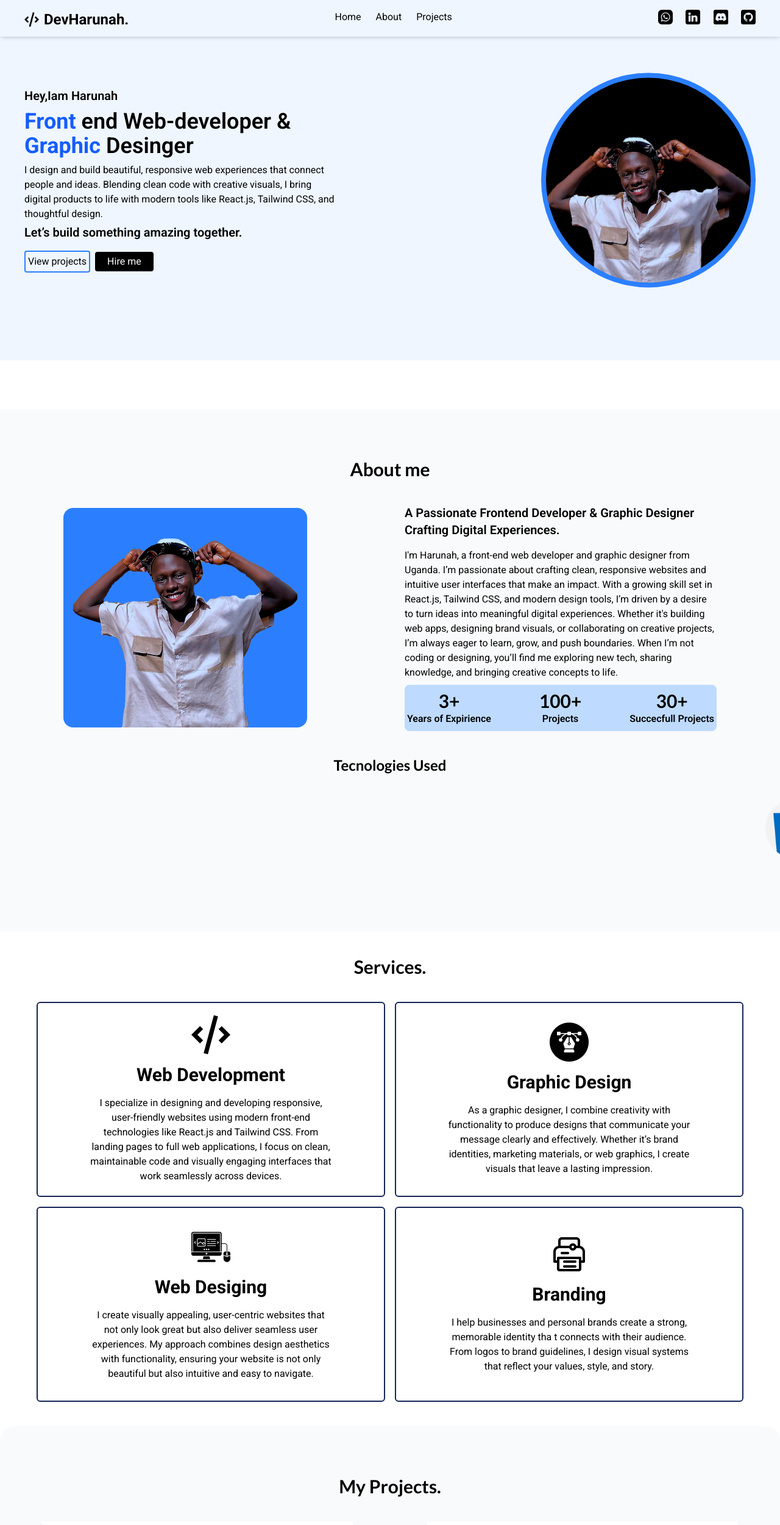
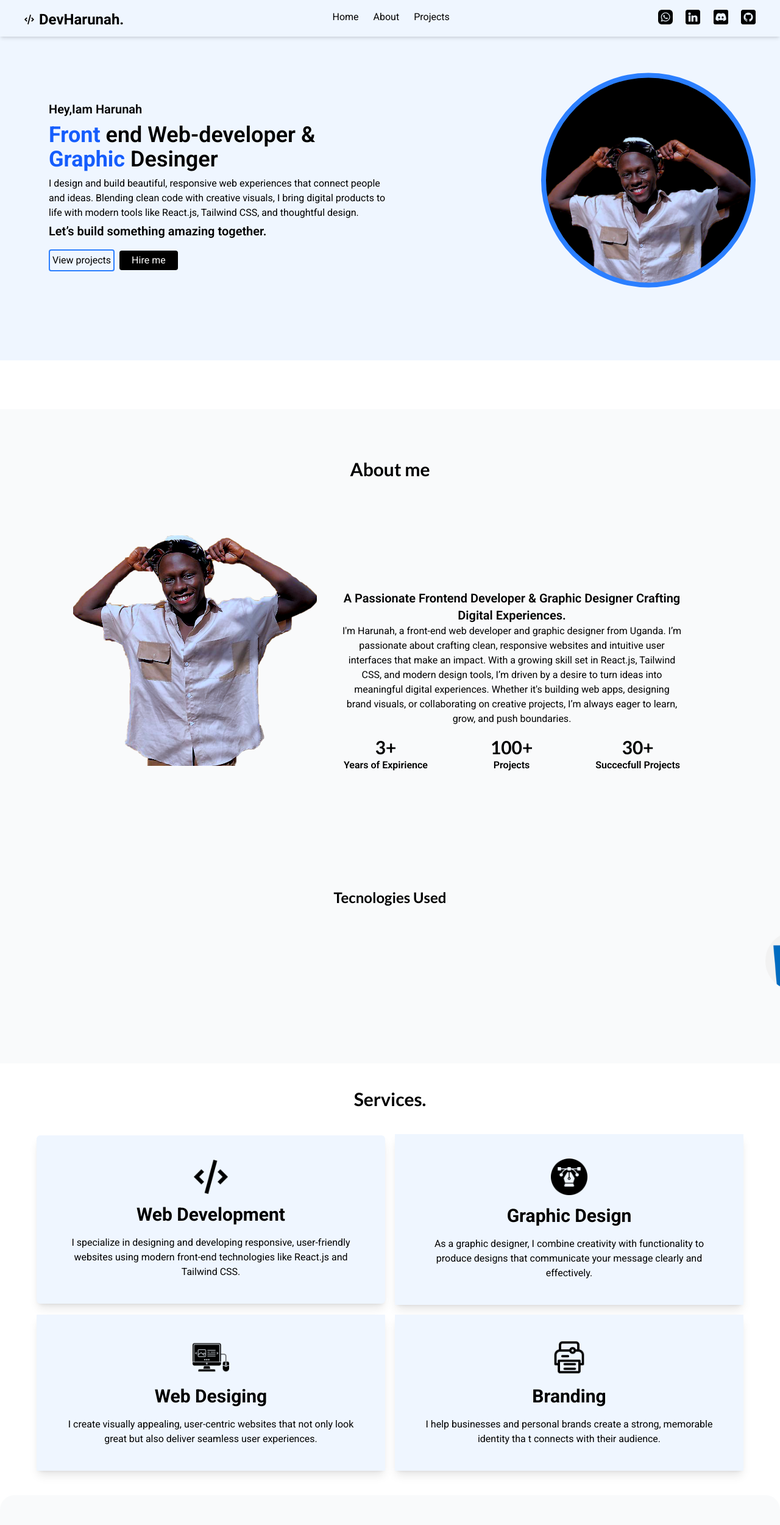
Before and after one commit to devharunah/Harunah-portfolio, a React (Vite) app: page / in a window 1280 px wide. Shown: the top 2501 px of the page at 61% size. Built offline with nearby package versions, Linux system fonts and the light colour scheme.

Commit message:
update after a month

```diff
--- a/index.html
+++ b/index.html
@@ -21,6 +21,7 @@
   html{
     scroll-behavior: smooth;
     transition: 250ms ease-in-out;
+
   }
  </style>
   <body   style="font-family: roboto;"  >
--- a/src/About.jsx
+++ b/src/About.jsx
@@ -13,25 +13,20 @@ const About = ()=>{
             <div  className="flex justify-center mb-10"  >
                 <h1 style={{fontFamily:"lato"}} className="text-3xl font-bold"   >About me</h1>
             </div>
-               <div  className="flex  justify-center max-md:flex-col items-center    "  >
-                    <div   className="w-100 h-90 bg-blue-500 p-4  rounded-2xl overflow-hidden"      >
-                    <img className="w-full  relative bottom-40 " src={harunahimg}  alt="" />
-                    </div>
-                    <div  className="ml-40 max-xsm:ml-4 max-xmd: " >
-                        <h1 className="font-semibold text-xl w-128 max-md:mt-4 max-xsm:w-80 max-xsm:text-center max-xmd:text-center max-xmd:w-80  "  >A Passionate Frontend Developer & Graphic Designer Crafting Digital Experiences.</h1>
-                        <div  >
-                        <p className="flex w-128 mt-4 max-md:text-center max-md:w-80 "  >
+               <div  className="flex  justify-center  max-md:flex-col items-center"  >
+                    <img className="w-100 hidden sm:block relative bottom-40 " src={harunahimg}  alt="" />
+                    <div >
+                        <div className=" sm:w-[50vw]  px-10" >
+                        <h1 className="font-semibold text-xl text-center "  >A Passionate Frontend Developer & Graphic Designer Crafting Digital Experiences.</h1>
+                        <p className="text-center  " >
                         I'm Harunah, a front-end web developer and graphic designer from Uganda.
                         I’m passionate about crafting clean,
                          responsive websites and intuitive user interfaces that make an impact.
 With a growing skill set in React.js, Tailwind CSS, and modern design tools, I’m driven by a desire to turn ideas into
  meaningful digital experiences. Whether it's building web apps, designing brand visuals, or collaborating on
  creative projects, I’m always eager to learn, grow, and push boundaries.
-When I’m not coding or designing, you’ll find me exploring new tech, sharing knowledge, and bringing creative
- concepts to life.
                             </p>
-                        </div>
-                            <div  className="flex bg-blue-200 py-2 px-1 mt-2 justify-between    rounded-lg"  >
+                            <div  className="flex   py-2 px-1 mt-2 justify-between    rounded-lg"  >
                             <div  className="flex flex-col items-center" >
                                     <h1 style={{fontFamily:"lato"}}  className="font-bold text-3xl"  >3+</h1>
                                     <p  className="font-semibold" >Years of Expirience </p>
@@ -45,17 +40,18 @@ When I’m not coding or designing, you’ll find me exploring new tech, sharing
                                     <p  className="font-semibold" >Succecfull Projects </p>
                                 </div>
                             </div>
+                        </div>
+
                     </div>
                </div>
                <div className="mt-10   "  >
-                <div  className="flex justify-center items-center max-xsm:hidden  "   >
+                <div  className=" justify-center items-center hidden md:flex  "   >
                 <h1 style={{fontFamily:'lato'}} className="font-bold text-2xl">Tecnologies Used </h1>
                 </div>
-                <div className="flex  justify-between px-6  my-10 overflow-hidden  max-xsm:hidden  "  >
-                    <div className="flex items-center animate-scroll justify-between  w-full  "   >
-                    <div className="items-center flex flex-col  mr-6   "  >
+                <div className="hidden md:flex  justify-between px-6  items-center my-10 overflow-hidden   "  >
+                    <div className="hidden items-center animate-scroll justify-between md:flex w-[100vw]  "   >
+                    <div className="items-center  flex-col  mr-6   "  >
                                 <img  className="w-24 object-contain  " src={cssimage} alt="" />
-
                                 </div>
                                 <div className="items-center flex flex-col w-24 h-24 ml-6   "  >
                                 <img  className="object-contain  " src={javascriptimage} alt="" />
--- a/src/Frequnently.jsx
+++ b/src/Frequnently.jsx
@@ -40,13 +40,14 @@ const Frequnently = ()=>{
         <div  className="mt-15 px-10 bg-gray-50 py-20 items-center flex  justify-center"  >
         <div  className="flex   max-sm:items-center max-sm:justify-center max-sm:flex-col "  >
         <div >
-            <h1 style={{fontFamily:"lato"}} className="font-bold text-3xl  max-xsm:text-center "  >Any Quetions ?</h1>
-            <h1 style={{fontFamily:"lato"}} className="font-bold text-3xl  max-xsm:text-center  "  >I gat you</h1>
-            <p  className="w-100  mt-4 max-xsm:text-center max-xsm:w-80 "  >
+            <h1 style={{fontFamily:"lato"}} className="font-bold text-3xl  text-center "  >Any Quetions ?</h1>
+            <h1 style={{fontFamily:"lato"}} className="font-bold text-3xl  text-center  "  >I gat you</h1>
+            <div className="text-center"   >
+            <p  className=" mt-4 max-xsm:text-center  "  >
             Have questions? I’ve put together some of the most common inquiries about my services, skills,
-             and workflow. Whether you’re curious about the tools I use, how I work with
-            clients, or how to start a project with me — you’ll find quick answers here.
+             and workflow.
             </p>
+            </div>
                 <div className="flex  items-center mt-2"  >
                 <p  className="font-semibold max-xsm:text-center  text-blue-500  cursor-pointer "  > <a href={whatsappLink}  >More FAQs on WhatsApp</a> </p>
                 <img className="w-5 ml-4" src={rightarrow}  alt="" />
--- a/src/landing.jsx
+++ b/src/landing.jsx
@@ -7,6 +7,8 @@ import logo from "../public/images/coding_722148.png"
 import { useNavigate } from "react-router-dom"
 import Hammenue from "./Hambugermenu"
 import { useEffect, useState } from "react"
+
+
 const Hero = ()=>{
   const navigate = useNavigate()
   const handlenaviagte = ()=>{
@@ -31,15 +33,20 @@ const Hero = ()=>{
   },[ ]);
     return(
         <div>
-          <div className=  {` flex justify-between fixed w-full  py-1 shadow-md z-50 transition-all  px-10 pt-4  ${scrolled ?  "bg-white" : "bg-transparent text-black" } ` }     >
-
-            <div  className="flex items-center mb-2"  >
-              <img className="w-6 max-vsm:w-4 max-vsm:hidden   mr-2" src={logo} alt="" />
-            <h1 className="font-bold text-2xl   max-vsm:text-xl">    <a href={'/'}> DevHarunah.</a> </h1>
+          <div className=  {` flex justify-between fixed w-full  py-1 shadow-md z-50 transition-all  px-10 pt-4  ${scrolled ?  "bg-white" : "bg-transparent text-black" } ` }>
+            <div  className=" justify-between flex w-full mb-2 sm:w-auto "  >
+              <div className="flex items-center"  >
+                <div>
+                <img className="w-[1em] max-vsm:w-4 max-vsm:hidden   mr-2" src={logo} alt="" />
+                </div>
+              <h1 className="text-xl font-bold sm:text-2xl">    <a href={'/'}> DevHarunah.</a> </h1>
+              </div>
+            <div>
             <Hammenue  />
             </div>
+            </div>
 
-            <div className="not-firs max-xsm:hidden  "  >
+            <div className="hidden md:flex  "  >
                 <ul className="flex justify-between  " >
                     <li   className="mr-6" >  <a href="/"> Home  </a>  </li>
                     <li onClick={aboutnavigate} className="mr-6"  >   About  </li>
@@ -47,37 +54,36 @@ const Hero = ()=>{
                 </ul>
             </div>
 
-            <div  className="flex justify-between w-40 max-xsm:hidden max-xmd:hidden"  >
+            <div  className=" justify-between w-40 hidden sm:flex "  >
             <div>
             <a href={whatsappLink}>
-            <img className="w-6" src={whatsapp}  alt="" />
+            <img className="w-[1.5em]" src={whatsapp}  alt="" />
             </a>
           </div>
 
           <div>
             <a href="https://www.linkedin.com/in/kakooza-harunah-701882350/">
-            <img className="w-6" src={linkdein}  alt="" />
+            <img className="w-[1.5em]" src={linkdein}  alt="" />
             </a>
           </div>
           <div>
             <a href="https://discord.com/channels/@me">
-            <img className="w-6" src={discord}  alt="" />
+            <img className="w-[1.5em]" src={discord}  alt="" />
             </a>
           </div>
           <div>
             <a href="https://github.com/devharunah">
-            <img className="w-6" src={githubfrom}  alt="" />
+            <img className="w-[1.5em]" src={githubfrom}  alt="" />
             </a>
           </div>
 
             </div>
           </div>
-          <div className="flex  bg-blue-50  justify-between  items-center   py-10 max-xsm:flex-col max-vsm:px-12  px-10 "   >
-
-            <div >
-                <h2 className="font-semibold text-xl  max-sm:text-lg max-sm:text-green max-xsm:text-center max-sm:mt-10 "  >Hey,Iam Harunah</h2>
-                <h1 className="font-semibold text-4xl  mt-2  w-128 max-md:text-3xl max-md:w-100 max-sm:w-90 max-sm:text-3xl max-xsm:text-center  "  > <span  className="text-blue-600 font-bold"  >Front</span> end Web-developer &   <span className="text-blue-600 font-bold"   >Graphic</span> Desinger  </h1>
-                <p className="w-128  mt-2 max-md:w-80 max-xsm:text-center max-xmd:w-60"   >
+          <div className="sm:flex  bg-blue-50  justify-between  items-center   py-10 max-xsm:flex-col max-vsm:px-12  px-10 "   >
+            <div className="text-center sm:text-left pt-5  sm:w-[50vw] sm:px-10" >
+                <h2 className="font-semibold text-xl  max-sm:text-lg max-sm:text-green max-xsm:text-center max-sm:mt-10 max-md:text-center "  >Hey,Iam Harunah</h2>
+                <h1 className="font-semibold text-4xl  mt-2   max-md:text-3xl  max-sm:text-3xl max-xsm:text-center  "  > <span  className="text-blue-600 font-bold"  >Front</span> end Web-developer &   <span className="text-blue-600 font-bold"   >Graphic</span> Desinger  </h1>
+                <p className="  mt-2"   >
                 I design and build beautiful, responsive web experiences that connect people and ideas.
                  Blending clean code with creative visuals, I bring digital products to life with
                  modern tools like React.js, Tailwind CSS, and thoughtful design.
@@ -96,10 +102,11 @@ const Hero = ()=>{
                         </button>
                      </div>
             </div>
+            <div className="flex justify-center"  >
             <div  style={{clipPath:"circle()"}}  className="w-88  max-xsm:w-80  relative  bg-blue-500 p-2   " >
               <img style={{clipPath:"circle()"}} className="relative w-full   " src={harunahimg} alt="" />
             </div>
-
+            </div>
           </div>
 
         </div>
--- a/src/projects.jsx
+++ b/src/projects.jsx
@@ -17,16 +17,17 @@ const Projects = ()=>{
             <div className='flex justify-center mb-10  '   >
                 <h1 style={{fontFamily:"lato"}} className='font-bold text-3xl'  >My Projects.</h1>
             </div>
-            <div className='flex justify-center '   >
-            <div className='grid grid-cols-2 max-md:flex  max-md:flex-col   max-xsm:flex-col max-xsm:items-center  max-xsm:overflow-x-hidden  max-xsm:gap-10 gap-30 '   >
-            <div className='bg-white w-128  max-xsm:w-90  py-2 shadow-md '  >
-            <div  className='w-full h-60    ' >
+            <div className='flex justify-center px-10 '   >
+            <div className='grid grid-cols-1 sm:grid-cols-2 gap-10 '   >
+
+            <div className='bg-white w-auto   py-2 shadow-md '  >
+            <div  className='w-full h-60 ' >
             <img className='w-full rounded-xl object-fit' src={marieconcepts}   alt="" />
             </div>
             <div className='flex flex-col px-2 items-center justify-center ' >
-            <div  >
+            <div className='md:mt-12'  >
                 <h1 className='font-bold text-lg text-center '  >Graphic Desing Agency website</h1>
-                <p  className='max-xsm:w-80 text-center'    >
+                <p  className='text-center'    >
                 I designed and developed a brand identity and visual system for a creative Graphic
                  Design Agency. The project focused on creating a modern, bold, and versatile brand
                   that appeals to a wide
@@ -51,14 +52,14 @@ const Projects = ()=>{
 
 
          </div>
-         <div className='bg-white w-128  max-xsm:w-90  py-2 shadow-md '  >
+         <div className='bg-white w-auto  py-2 shadow-md '  >
             <div  className='w-full h-60' >
             <img className='w-full rounded-xl object-fit' src={derimaticweb}   alt="" />
             </div>
             <div className='flex flex-col px-2 items-center justify-center ' >
-            <div  >
-                <h1 className='font-bold text-lg max-xsm:text-center '  >DJ Portfolio Website</h1>
-                <p className='max-xsm:text-center  max-xsm:w-80 '    >
+            <div className='sm:mt-10' >
+                <h1 className='font-bold text-lg text-center  md:mt-10 '  >DJ Portfolio Website</h1>
+                <p className='text-center '    >
                 I designed and developed a dynamic portfolio website for a DJ, aimed at showcasing their music,
                 events, and personal brand. The project focused on creating a bold, energetic, and interactive user
                  experience that reflects the DJ’s unique style and vibe.
@@ -80,14 +81,15 @@ const Projects = ()=>{
 
 
          </div>
-         <div className='bg-white w-128 max-xsm:w-90   py-2 shadow-md '  >
+         <div className='bg-white w-auto py-2 shadow-md '  >
             <div  className='w-full h-60' >
             <img className='w-full rounded-xl object-fit' src={newswebsite}   alt="" />
             </div>
             <div className='flex flex-col px-2 items-center justify-center ' >
             <div  >
-                <h1 className='font-bold text-lg max-xsm:text-center  '  >Forex & Bitcoin News Website</h1>
-                <p  className='max-xsm:text-center max-xsm:w-80'  >
+                <h1 className='font-bold text-lg text-center md:mt-10
+                 '  >Forex & Bitcoin News Website</h1>
+                <p  className='text-center '  >
                 I created a modern news website dedicated to providing real-time updates and insights on
                 Forex and Bitcoin markets. The goal was to deliver financial content in a clean, organized, and
                  user-friendly layout, making complex market information
@@ -110,14 +112,14 @@ const Projects = ()=>{
 
 
          </div>
-         <div className='bg-white w-128 max-xsm:w-90    py-2 shadow-md '  >
+         <div className='bg-white w-auto  py-2 shadow-md '  >
             <div  className='w-full h-60' >
             <img className='w-full rounded-xl object-fit' src={fantasy_gadets}   alt="" />
             </div>
             <div className='flex flex-col px-2 items-center justify-center ' >
             <div  >
-                <h1 className='font-bold text-lg max-xsm:text-center'  >Electron E-Commerce Website</h1>
-                <p className='max-xsm:w-80 max-xsm:text-center'   >
+                <h1 className='font-bold text-lg text-center md:mt-10 '  >Electron E-Commerce Website</h1>
+                <p className=' text-center'   >
                 I designed and developed a unique e-commerce website dedicated to selling electrons — a creative
                  concept built to showcase both technical web skills and imaginative digital branding. The project
                  combined clean design, smooth user experience, and humor to
--- a/src/services.jsx
+++ b/src/services.jsx
@@ -8,52 +8,50 @@ const Services = ()=>{
         <div className="flex justify-center"  >
             <h1 style={{fontFamily:'lato'}} className="font-bold text-3xl"  >Services.</h1>
         </div>
-            <div className="grid grid-cols-2 gap-4 max-md:flex max-md:flex-col  px-15 py-10  max-xsm:px-10 items-center"  >
-            <div  className=" border-2 flex justify-center items-center flex-col  w-full h-80 max-xsm:h-full max-xsm:py-8  rounded-md border-blue-950"  >
-                  <div className='mb-4'   >
-                    <img className='w-16 max-xsm:w-12   ' src={webdevimage}   alt="" />
+            <div className="grid grid-cols-1 md:grid-cols-2 gap-4   px-15 py-10 items-center"  >
+            <div  className=" shadow-lg bg-blue-50 py-10 flex justify-center items-center flex-col px-10 sm:py-auto w-full h-auto rounded-md "  >
+                  <div className='mb-4   '   >
+                    <div className='w-14'  >
+                    <img className='w-full max-xsm:w-12   ' src={webdevimage}   alt="" />
+                    </div>
                   </div>
-                  <h1 className='font-bold text-3xl'   >Web Development</h1>
-                  <p  className='w-100 mt-4  max-xsm:w-70 text-center '  >
+                  <h1 className='font-bold text-xl  sm:text-3xl text-center '>Web Development</h1>
+                  <div className=''   >
+                  <p  className=' mt-4  text-center '  >
                   I specialize in designing and developing responsive, user-friendly websites using modern
-                   front-end technologies like React.js and Tailwind CSS. From landing pages to full web applications,
-                   I focus on clean, maintainable code and visually engaging
-                   interfaces that work seamlessly across devices.
+                   front-end technologies like React.js and Tailwind CSS.
+                  </p>
+                  </div>
+
+                </div>
+                <div  className=" shadow-lg bg-blue-50 flex justify-center py-10 px-10 items-center flex-col  w-full h-auto"  >
+                  <div className="mb-4 w-15 "   >
+                    <img className='w-full max-xsm:w-12' src={webdesignimage}   alt="" />
+                  </div>
+                  <h1 className='font-bold  text-xl  sm:text-3xl'   >Graphic Design</h1>
+                  <p  className=' mt-4   text-center '  >
+                  As a graphic designer, I combine creativity with functionality to produce designs that
+                   communicate your message clearly and effectively.
                   </p>
                 </div>
-                <div  className=" border-2 flex justify-center items-center flex-col  w-full h-80 max-xsm:h-full rounded-md max-xsm:py-8 border-blue-950"  >
-                  <div className="mb-4"   >
-                    <img className='w-16 max-xsm:w-12' src={webdesignimage}   alt="" />
+                <div  className=" shadow-lg bg-blue-50 flex justify-center items-center flex-col w-full h-auto px-10 py-10"  >
+                  <div  className='mb-4 w-15  '  >
+                    <img className='w-full' src={graphicdesignimage}   alt="" />
                   </div>
-                  <h1 className='font-bold text-3xl'   >Graphic Design</h1>
-                  <p  className='w-100  mt-4  max-xsm:w-60 text-center '  >
-                  As a graphic designer, I combine creativity with functionality to produce designs that
-                   communicate your message clearly and effectively. Whether it’s brand identities, marketing
-                   materials, or web graphics,
-                   I create visuals that leave a lasting impression.
+                  <h1 className='font-bold  text-centr text-xl sm:text-3xl'   >Web Desiging</h1>
+                  <p  className=' mt-4  text-center '  >
+                  I create visually appealing, user-centric websites that not only look great but also deliver
+                   seamless user experiences.
                   </p>
                 </div>
-                <div  className=" border-2 flex justify-center items-center flex-col w-full h-80  max-xsm:h-full rounded-md max-xsm:py-8 border-blue-950"  >
-                  <div  className='mb-4'  >
-                    <img className='w-16' src={graphicdesignimage}   alt="" />
+                <div  className=" shadow-lg flex justify-center items-center flex-col  w-full h-auto bg-blue-50 py-10 px-10"  >
+                  <div className='mb-4 w-15' >
+                    <img className='w-full' src={brandingimage}   alt="" />
                   </div>
-                  <h1 className='font-bold text-3xl'   >Web Desiging</h1>
-                  <p  className='w-100  mt-4 max-xsm:w-50 text-center '  >
-                  I create visually appealing, user-centric websites that not only look great but also deliver
-                   seamless user experiences. My approach combines design aesthetics with functionality,
-                    ensuring your website is not only
-                   beautiful but also intuitive and easy to navigate.
-                  </p>
-                </div>
-                <div  className=" border-2 flex justify-center items-center flex-col  w-full h-80  max-xsm:h-full  rounded-md max-xsm:py-10 border-blue-950"  >
-                  <div className='mb-4' >
-                    <img className='w-16' src={brandingimage}   alt="" />
-                  </div>
-                  <h1 className='font-bold text-3xl'   >Branding</h1>
-                  <p  className='w-100  mt-4  max-xsm:w-50 text-center  '  >
+                  <h1 className='font-bold text-center text-xl sm:text-3xl'   >Branding</h1>
+                  <p  className='  mt-4  text-center  '  >
                   I help businesses and personal brands create a strong, memorable identity tha
-                  t connects with their audience. From logos to brand guidelines, I design visual
-                  systems that reflect your values, style, and story.
+                  t connects with their audience.
                   </p>
                 </div>
             </div>
```
Also changed, not shown: src/Hambugermenu.jsx (+47 -8 lines).
